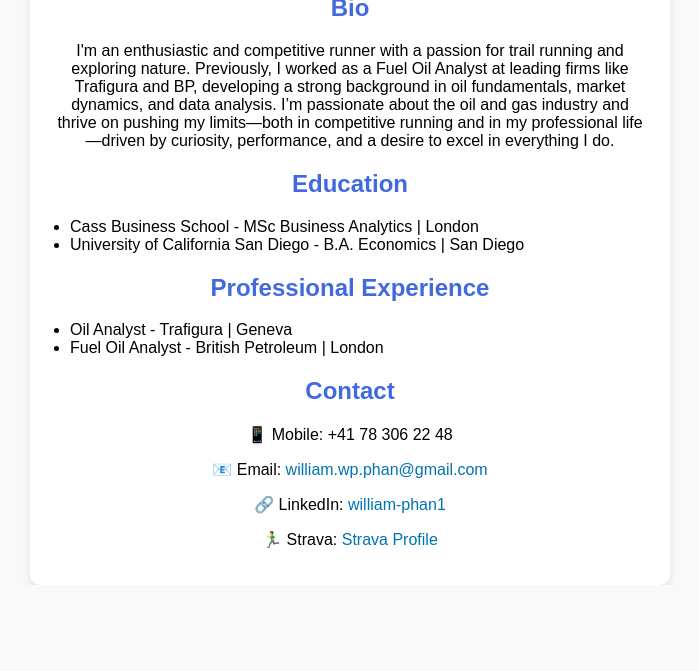
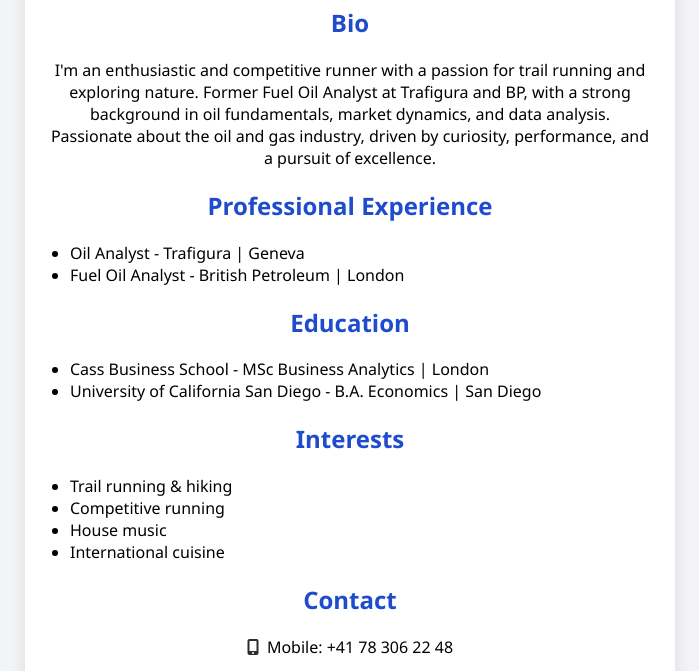
Before and after one commit to w1phan/w1phan.github.io, a plain HTML site: page index.html in a window 1280 px wide. Shown: the part 275-946 px from the top of the page, without its empty margins (290-989 px from the left). Before the commit the page ends 860 px from the top, so only its background shows below. Drawn offline with Linux system fonts and the light colour scheme.

Commit message:
Add files via upload

```diff
--- a/index.html
+++ b/index.html
@@ -4,10 +4,11 @@
     <meta charset="UTF-8">
     <meta name="viewport" content="width=device-width, initial-scale=1.0">
     <title>William Phan – Fuel Oil Analyst | Runner | Explorer</title>
+    <link rel="stylesheet" href="https://cdnjs.cloudflare.com/ajax/libs/font-awesome/6.5.1/css/all.min.css">
     <style>
         body {
-            font-family: Arial, sans-serif;
-            background-color: #f9f9f9;
+            font-family: 'Segoe UI', Tahoma, Geneva, Verdana, sans-serif;
+            background-color: #f3f4f6;
             margin: 0;
             padding: 0;
             display: flex;
@@ -17,9 +18,9 @@
         }
         .container {
             background-color: white;
-            padding: 20px;
-            border-radius: 10px;
-            box-shadow: 0 4px 8px rgba(0, 0, 0, 0.1);
+            padding: 25px;
+            border-radius: 12px;
+            box-shadow: 0 6px 16px rgba(0, 0, 0, 0.1);
             text-align: center;
             max-width: 600px;
         }
@@ -31,7 +32,7 @@
             margin-bottom: 15px;
         }
         h1, h2 {
-            color: #4169E1;
+            color: #1f4ccd;
         }
         a {
             color: #0073b1;
@@ -45,15 +46,24 @@
             padding-left: 20px;
             text-align: left;
         }
+        .contact p i {
+            margin-right: 8px;
+        }
     </style>
 </head>
 <body>
     <div class="container">
-        <img src="https://raw.githubusercontent.com/w1phan/w1phan.github.io/main/IMG_8297.jpg" alt="William Phan Profile Picture" class="profile-pic">
+        <img src="https://via.placeholder.com/150" alt="William Phan Profile Picture" class="profile-pic">
         <h1>William Phan</h1>
 
         <h2>Bio</h2>
-        <p>I'm an enthusiastic and competitive runner with a passion for trail running and exploring nature. Previously, I worked as a Fuel Oil Analyst at leading firms like Trafigura and BP, developing a strong background in oil fundamentals, market dynamics, and data analysis. I’m passionate about the oil and gas industry and thrive on pushing my limits—both in competitive running and in my professional life—driven by curiosity, performance, and a desire to excel in everything I do.</p>
+        <p>I'm an enthusiastic and competitive runner with a passion for trail running and exploring nature. Former Fuel Oil Analyst at Trafigura and BP, with a strong background in oil fundamentals, market dynamics, and data analysis. Passionate about the oil and gas industry, driven by curiosity, performance, and a pursuit of excellence.</p>
+
+        <h2>Professional Experience</h2>
+        <ul>
+            <li>Oil Analyst - Trafigura | Geneva</li>
+            <li>Fuel Oil Analyst - British Petroleum | London</li>
+        </ul>
 
         <h2>Education</h2>
         <ul>
@@ -61,17 +71,22 @@
             <li>University of California San Diego - B.A. Economics | San Diego</li>
         </ul>
 
-        <h2>Professional Experience</h2>
+        <h2>Interests</h2>
         <ul>
-            <li>Oil Analyst - Trafigura | Geneva</li>
-            <li>Fuel Oil Analyst - British Petroleum | London</li>
+            <li>Trail running & hiking</li>
+            <li>Competitive running</li>
+            <li>House music</li>
+            <li>International cuisine</li>
         </ul>
 
         <h2>Contact</h2>
-        <p>📱 Mobile: +41 78 306 22 48</p>
-        <p>📧 Email: <a href="mailto:william.wp.phan@gmail.com">william.wp.phan@gmail.com</a></p>
-        <p>🔗 LinkedIn: <a href="https://www.linkedin.com/in/william-phan1/" target="_blank">william-phan1</a></p>
-        <p>🏃‍♂️ Strava: <a href="https://www.strava.com/athletes/78411234" target="_blank">Strava Profile</a></p>
+        <div class="contact">
+            <p><i class="fas fa-mobile-alt" style="color: #2d2d2d;"></i>Mobile: +41 78 306 22 48</p>
+            <p><i class="fab fa-whatsapp" style="color: #25D366;"></i>WhatsApp: +44 7510 640784</p>
+            <p><i class="fas fa-envelope" style="color: #c71610;"></i>Email: <a href="mailto:william.wp.phan@gmail.com">william.wp.phan@gmail.com</a></p>
+            <p><i class="fab fa-linkedin" style="color: #0077b5;"></i>LinkedIn: <a href="https://www.linkedin.com/in/william-phan1/" target="_blank">william-phan1</a></p>
+            <p><i class="fas fa-running" style="color: #fc5200;"></i>Strava: <a href="https://www.strava.com/athletes/78411234" target="_blank">Strava Profile</a></p>
+        </div>
     </div>
 </body>
 </html>
```
